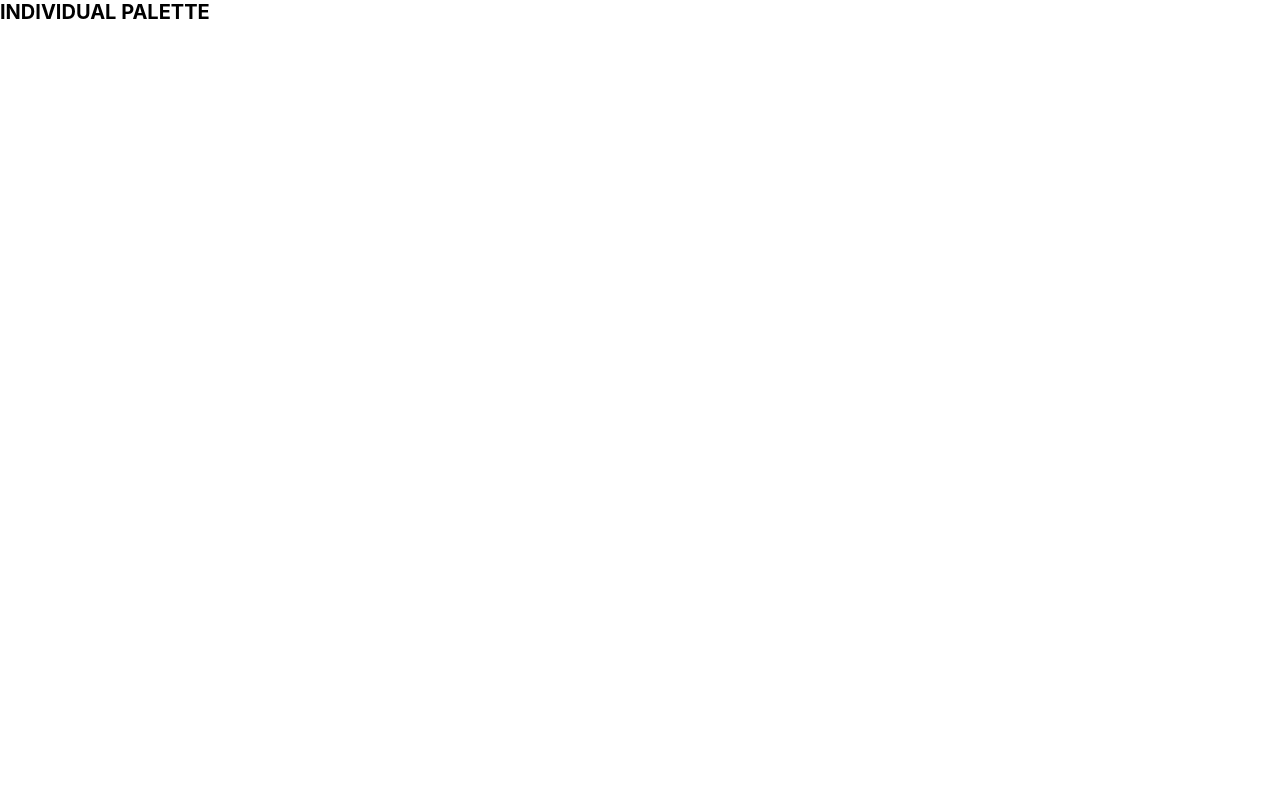
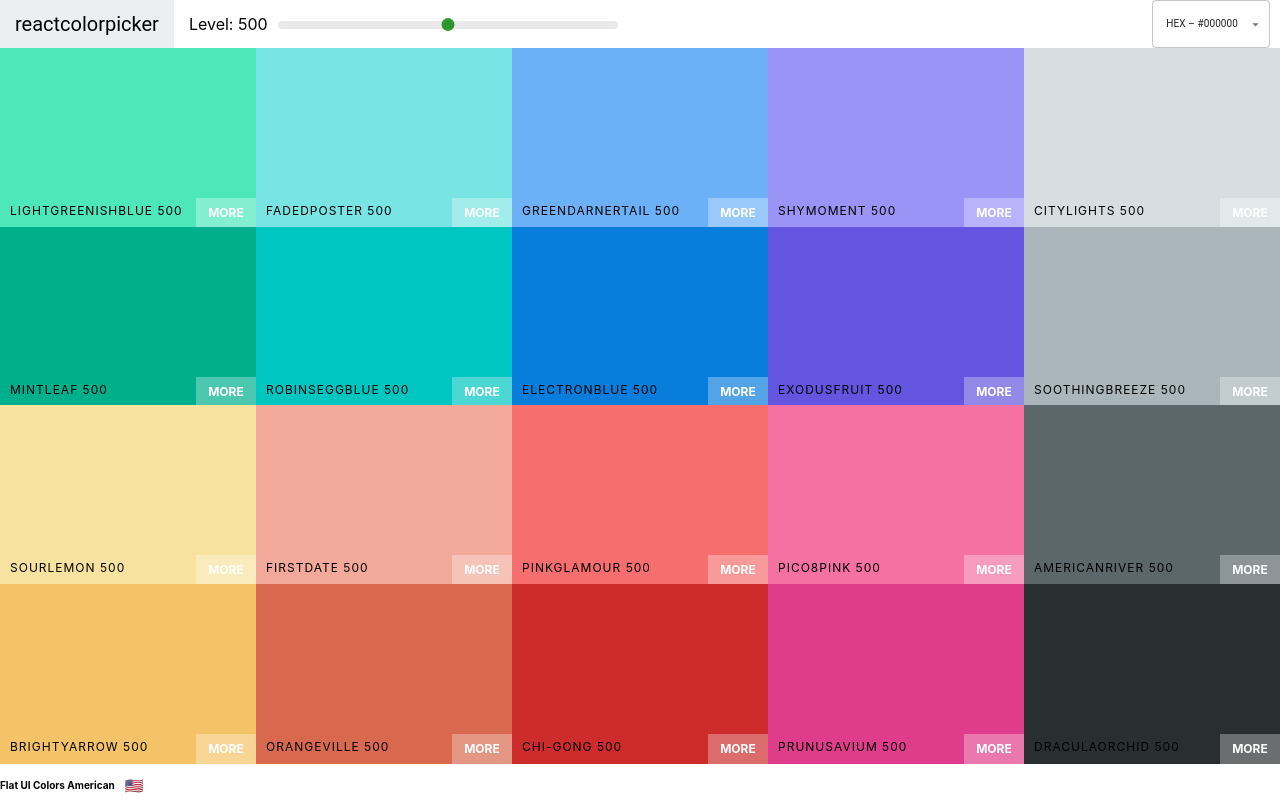
Before and after one commit to DanielKuznetsov/Colors-Master, a React (Create React App) app in the folder colors-app/: page /palette/flat-ui-colors-american in a window 1280 px wide. Built offline with nearby package versions, Linux system fonts and the light colour scheme.

Commit message:
Add routing and Links

```diff
--- a/colors-app/src/App.js
+++ b/colors-app/src/App.js
@@ -1,25 +1,15 @@
-import Pallete from "./Palette.js";
-import { seedColors } from "./seedColors.js";
-import React, { Component } from "react";
-import { generatePalette } from "./colorHelpers.js";
-import { Routes, Route } from "react-router-dom";
+import React from "react";
+import { Route, Routes } from "react-router-dom";
+import Palette from "./Palette";
+import PaletteList from "./PaletteList";
+import { seedColors } from "./seedColors";
 
-class App extends Component {
-  render() {
-    return (
-      <Routes>
-        <Route exact path="/" element={<h1>PALETTE GOES HERE</h1>} />
-        <Route
-          exact
-          path="/palette/:id"
-          element={<h1>INDIVIDUAL PALETTE</h1>}
-        />
-      </Routes>
-      // <div>
-      //   <Pallete palette={generatePalette(seedColors[4])} />
-      // </div>
-    );
-  }
+function App() {
+  return (
+    <Routes>
+      <Route path="/" element={<PaletteList palettes={seedColors} />} />
+      <Route path="/palette/:paletteId" element={<Palette />} />
+    </Routes>
+  );
 }
-
 export default App;
--- a/colors-app/src/Navbar.js
+++ b/colors-app/src/Navbar.js
@@ -6,6 +6,7 @@ import MenuItem from "@mui/material/MenuItem";
 import { IconButton, Snackbar } from "@mui/material";
 import CloseIcon from "@mui/icons-material/Close";
 import "./Navbar.scss";
+import { Link } from "react-router-dom";
 
 export default class Navbar extends Component {
   constructor(props) {
@@ -32,7 +33,7 @@ export default class Navbar extends Component {
     return (
       <header className="Navbar">
         <div className="logo">
-          <a href="/">reactcolorpicker</a>
+          <Link to="/">reactcolorpicker</Link>
         </div>
         <div className="slider-container">
           <span>Level: {level}</span>
--- a/colors-app/src/Palette.js
+++ b/colors-app/src/Palette.js
@@ -1,47 +1,51 @@
-import React, { Component } from "react";
+import React, { useState } from "react";
+import { useParams } from "react-router-dom";
 import ColorBox from "./Color-box.js";
-import "./Pallete.scss";
 import Navbar from "./Navbar.js";
+import { generatePalette } from "./colorHelpers";
+import { seedColors } from "./seedColors";
+import "./Palette.scss";
 
-export default class Pallete extends Component {
-  constructor(props) {
-    super(props);
-    this.state = { level: 500, format: "hex" };
-    this.changeLevel = this.changeLevel.bind(this);
-    this.changeFormat = this.changeFormat.bind(this);
-  }
+export default function Palette() {
+  const { paletteId } = useParams(); //useParams to get the :paletteId
 
-  changeLevel(level) {
-    this.setState({ level });
-  }
+  const findPalette = (id) => {
+    //same findPalette function in the lesson
+    return seedColors.find(function (palette) {
+      return palette.id === id;
+    });
+  };
 
-  changeFormat(val) {
-    this.setState({ format: val });
-  }
+  //this used to be the palette prop, now simply defined inside of Palette.js
+  const palette = generatePalette(findPalette(paletteId));
 
-  render() {
-    const { colors, paletteName, emoji } = this.props.palette;
-    const { level, format } = this.state;
+  const [level, setLevel] = useState(500);
+  const [format, setFormat] = useState("hex");
 
-    const colorBoxes = colors[level].map((color) => (
-      <ColorBox key={color.id} background={color[format]} name={color.name} />
+  const colorBoxes = palette.colors[level].map((color) => (
+    <ColorBox background={color[format]} name={color.name} key={color.id} />
   ));
+
+  const changeLevel = (level) => {
+    setLevel(level);
+  };
+
+  const changeFormat = (val) => {
+    setFormat(val);
+  };
 
   return (
     <div className="Palette">
       <Navbar
         level={level}
-          handleChange={this.changeFormat}
-          changeLevel={this.changeLevel}
+        changeLevel={changeLevel}
+        handleChange={changeFormat}
       />
-
       <div className="Palette-colors">{colorBoxes}</div>
-
       <footer className="Palette-footer">
-          <p>{paletteName}</p>
-          <span className="emoji">{emoji}</span>
+        {palette.paletteName}
+        <span className="emoji">{palette.emoji}</span>
       </footer>
     </div>
   );
 }
-}
--- /dev/null
+++ b/colors-app/src/PaletteList.js
@@ -0,0 +1,18 @@
+import React, { Component } from "react";
+import { Link } from "react-router-dom";
+
+export default class PaletteList extends Component {
+  render() {
+    const { palettes } = this.props;
+    return (
+      <div>
+        <h1>Palette List</h1>
+        {palettes.map((palette) => (
+          <Link key={palette.id} to={`/palette/${palette.id}`}>
+            <p>{palette.paletteName}</p>
+          </Link>
+        ))}
+      </div>
+    );
+  }
+}
```
Also changed, not shown: colors-app/src/Palette.scss (renamed from colors-app/src/Pallete.scss). Lines whose indentation alone changed are shown as unchanged.
